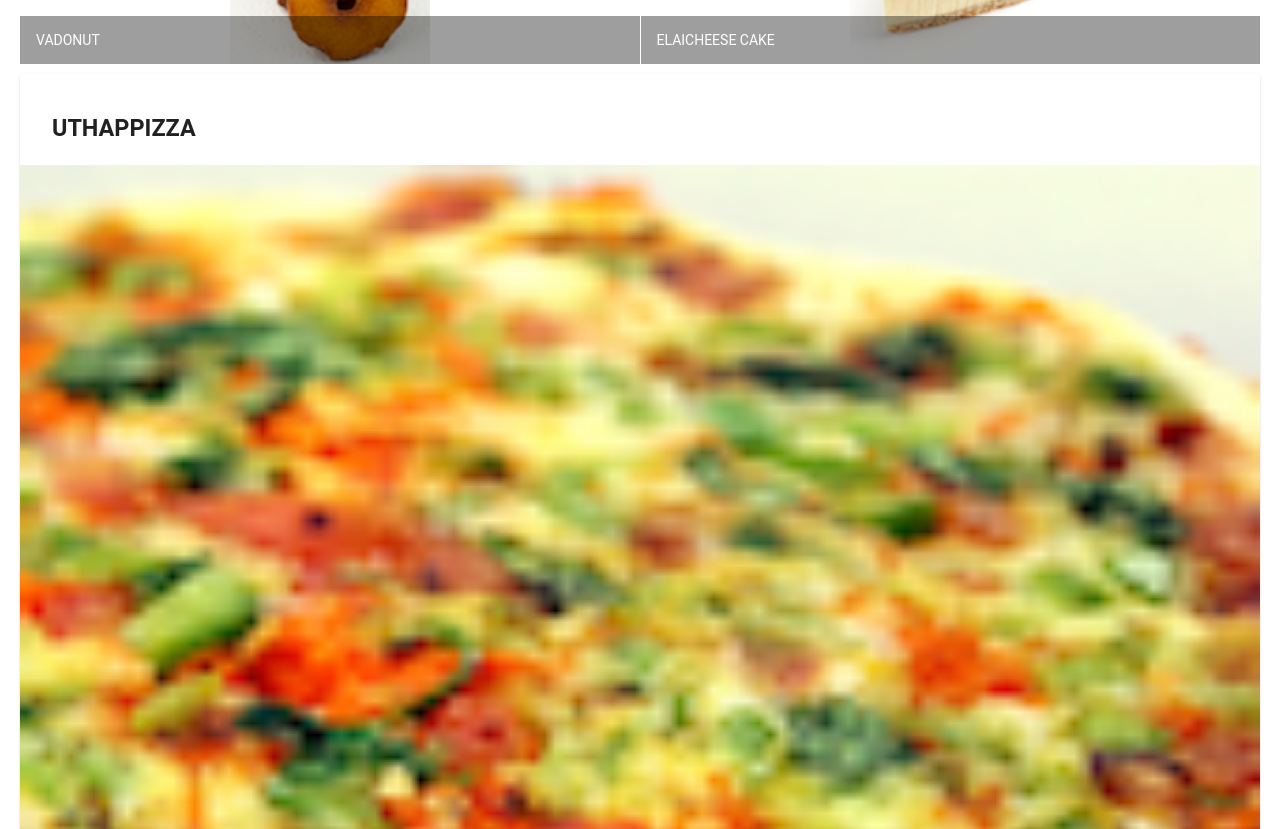
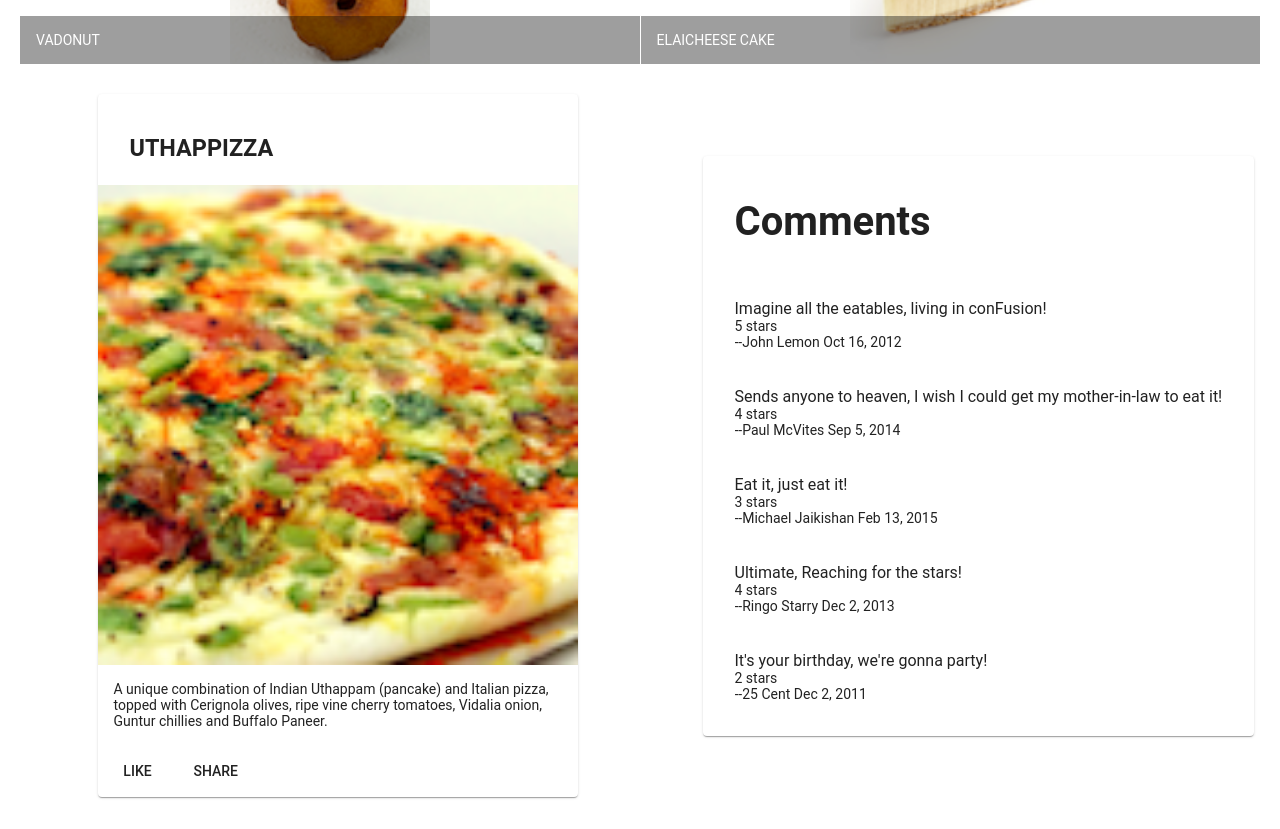
Before and after one commit to pawprabhu17/angular-coursera, an Angular app: page / in a window 1280 px wide. Shown: the part 500-1329 px from the top of the page. Built offline with nearby package versions, Linux system fonts and the light colour scheme.

Commit message:
Assignment-1

```diff
--- a/src/app/app.component.html
+++ b/src/app/app.component.html
@@ -2,6 +2,4 @@
 	 <span>Ristorante Con Fusion</span>
 </mat-toolbar>
 
-<app-menu>
-
-</app-menu>
+<app-menu></app-menu>
--- a/src/app/app.module.ts
+++ b/src/app/app.module.ts
@@ -11,10 +11,12 @@
 
 import 'hammerjs';
 import { MenuComponent } from './menu/menu.component';
+import { DishdetailComponent } from './dishdetail/dishdetail.component';
 @NgModule({
   declarations: [
     AppComponent,
-    MenuComponent
+    MenuComponent,
+    DishdetailComponent
   ],
   imports: [
     BrowserModule,
--- /dev/null
+++ b/src/app/dishdetail/dishdetail.component.html
@@ -0,0 +1,55 @@
+<div class="container"
+    fxLayout="row"
+    fxLayout.sm="column"
+    fxLayout.xs="column"
+    fxLayoutAlign.gt-md="space-around center"
+    fxLayoutGap="10px"
+    fxLayoutGap.xs="0">
+
+  <div fxFlex="40">
+    <div fxFlex *ngIf="dish">
+	    <mat-card>
+	      <mat-card-header>
+	        <mat-card-title>
+	          <h3>{{dish.name | uppercase}}</h3>
+	        </mat-card-title>
+	      </mat-card-header>
+	      <img mat-card-image src={{dish.image}} alt={{dish.name}}>
+	      <mat-card-content>
+	        <p>{{dish.description}}
+	        </p>
+	      </mat-card-content>
+	      <mat-card-actions>
+	        <button mat-button>LIKE</button>
+	        <button mat-button>SHARE</button>
+	      </mat-card-actions>
+	    </mat-card>
+  	</div>
+  </div>
+
+  <div fxFlex="40">
+    <div fxFlex *ngIf="dish">
+	    <mat-card>
+		    <mat-card-header>
+		    	<mat-card-title>
+		          	<h1>Comments</h1>
+		        </mat-card-title>
+		    </mat-card-header>
+		    <mat-list>
+			    <mat-list-item *ngFor="let dishes of dish.comments">
+			      <p matLine>
+			        <span> {{dishes.comment}} </span><br>
+			      </p>
+			      <p matLine>
+			      	<span> {{dishes.rating}} stars</span><br>
+			      </p>
+			      <p matLine>
+			      	<span> --{{dishes.author}} {{dishes.date | date}} </span><br>
+			      </p>
+			    </mat-list-item>
+		  </mat-list>
+		</mat-card>
+  </div>
+
+</div>
+</div>
--- /dev/null
+++ b/src/app/dishdetail/dishdetail.component.ts
@@ -0,0 +1,58 @@
+import { Component, OnInit } from '@angular/core';
+
+const DISH = {
+  id: '0',
+  name: 'Uthappizza',
+  image: '/assets/images/uthappizza.png',
+  category: 'mains',
+  featured: true,
+  label: 'Hot',
+  price: '4.99',
+  // tslint:disable-next-line:max-line-length
+  description: 'A unique combination of Indian Uthappam (pancake) and Italian pizza, topped with Cerignola olives, ripe vine cherry tomatoes, Vidalia onion, Guntur chillies and Buffalo Paneer.',
+  comments: [
+       {
+           rating: 5,
+           comment: 'Imagine all the eatables, living in conFusion!',
+           author: 'John Lemon',
+           date: '2012-10-16T17:57:28.556094Z'
+       },
+       {
+           rating: 4,
+           comment: 'Sends anyone to heaven, I wish I could get my mother-in-law to eat it!',
+           author: 'Paul McVites',
+           date: '2014-09-05T17:57:28.556094Z'
+       },
+       {
+           rating: 3,
+           comment: 'Eat it, just eat it!',
+           author: 'Michael Jaikishan',
+           date: '2015-02-13T17:57:28.556094Z'
+       },
+       {
+           rating: 4,
+           comment: 'Ultimate, Reaching for the stars!',
+           author: 'Ringo Starry',
+           date: '2013-12-02T17:57:28.556094Z'
+       },
+        {
+           rating: 2,
+           comment: 'It\'s your birthday, we\'re gonna party!',
+           author: '25 Cent',
+           date: '2011-12-02T17:57:28.556094Z'
+       }
+   ]
+};
+@Component({
+  selector: 'app-dishdetail',
+  templateUrl: './dishdetail.component.html',
+  styleUrls: ['./dishdetail.component.scss']
+})
+export class DishdetailComponent implements OnInit {
+  dish = DISH;
+  constructor() { }
+
+  ngOnInit() {
+  }
+
+}
--- a/src/app/menu/menu.component.html
+++ b/src/app/menu/menu.component.html
@@ -1,4 +1,5 @@
 <div class="container"	fxLayout="column"fxLayoutGap="10px">
+
 	<div fxFlex>
 		<div>
 			<h3>Menu</h3>
@@ -18,23 +19,5 @@
 	    </mat-grid-list>
   	</div>
 
-	<div fxFlex *ngIf="selectedDish">
-    <mat-card>
-      <mat-card-header>
-        <mat-card-title>
-          <h3>{{selectedDish.name | uppercase}}</h3>
-        </mat-card-title>
-      </mat-card-header>
-      <img mat-card-image src={{selectedDish.image}} alt={{selectedDish.name}}>
-      <mat-card-content>
-        <p>{{selectedDish.description}}
-        </p>
-      </mat-card-content>
-      <mat-card-actions>
-        <button mat-button>LIKE</button>
-        <button mat-button>SHARE</button>
-      </mat-card-actions>
-    </mat-card>
+	<app-dishdetail></app-dishdetail>
 </div>
-
-</div>
```
Also changed, not shown: src/app/dishdetail/dishdetail.component.scss (added), src/app/menu/menu.component.ts (indentation only), 1 other file (tests, documents, lock files or other folders). Lines whose indentation alone changed are shown as unchanged.
